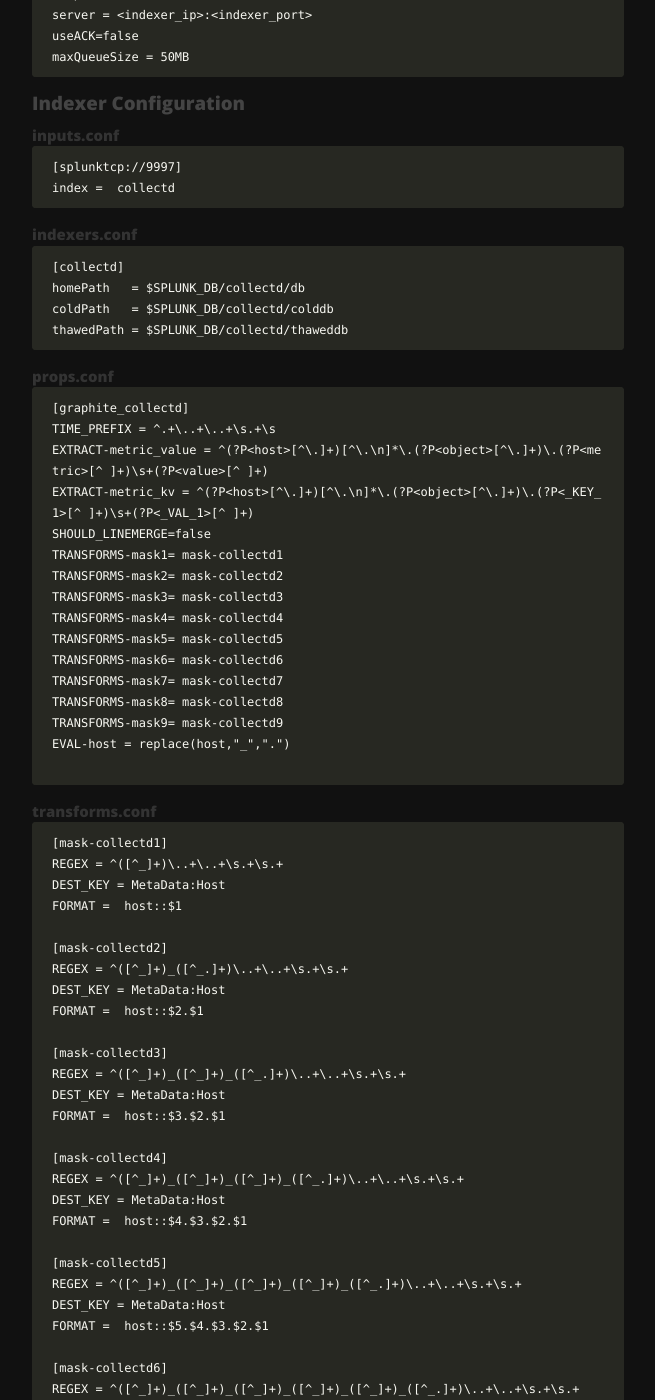
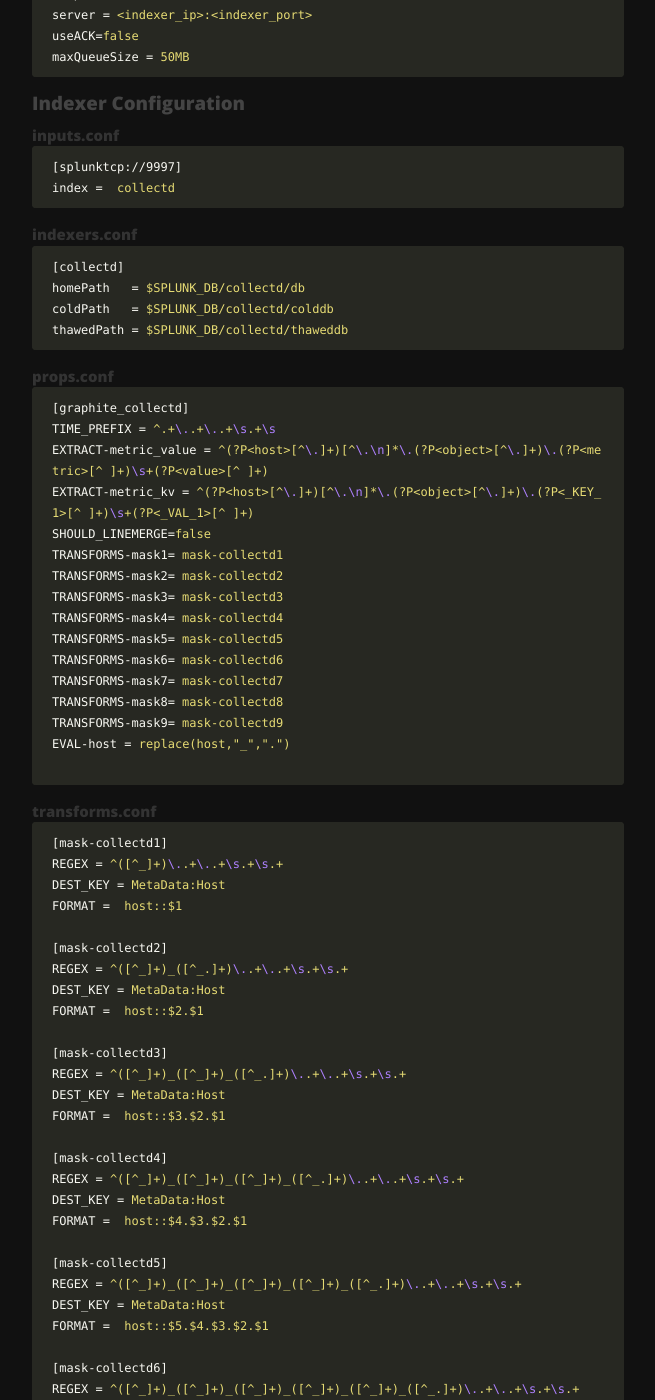
Before and after one commit to nasgoncalves/nasgoncalves.github.io, a Jekyll site: the page built from _posts/2018-01-13-performace-metrics-splunk.md, in a window 1280 px wide and 1400 px high, scrolled down 3814 px. Shown: the whole window, without its empty margins (312-967 px from the left). Built offline with Jekyll 4.4.1, drawn with Linux system fonts in a browser that asks for light colours; Markdown is read by kramdown in place of the engine named in the settings; some of the changed text lies outside the part shown.

Commit message:
Add ini highlight

````diff
--- a/_posts/2018-01-13-performace-metrics-splunk.md
+++ b/_posts/2018-01-13-performace-metrics-splunk.md
@@ -113,7 +113,7 @@ LoadPlugin write_http
 
 ### inputs.conf
 
-```
+```ini
 [http]
 port = 8088
 disabled = 0
@@ -129,7 +129,7 @@ outputgroup = INDEXER
 
 ### outputs.conf
 
-```
+```ini
 [indexAndForward]
 index = false
 
@@ -143,14 +143,14 @@ maxQueueSize = 50MB
 
 ### inputs.conf
 
-```
+```ini
 [splunktcp://9997]
 index =  collectd
 ```
 
 ### indexers.conf
 
-```
+```ini
 [collectd]
 datatype   = metric
 homePath   = $SPLUNK_DB/collectd/db
@@ -187,7 +187,7 @@ LoadPlugin write_graphite
 
 ### inputs.conf
 
-```
+```ini
 [tcp://9997]
 index = collectd
 sourcetype = graphite_collectd
@@ -196,7 +196,7 @@ outputgroup = INDEXER
 
 ### outputs.conf
 
-```
+```ini
 [indexAndForward]
 index = false
 
@@ -210,14 +210,14 @@ maxQueueSize = 50MB
 
 ### inputs.conf
 
-```
+```ini
 [splunktcp://9997]
 index =  collectd
 ```
 
 ### indexers.conf
 
-```
+```ini
 [collectd]
 homePath   = $SPLUNK_DB/collectd/db
 coldPath   = $SPLUNK_DB/collectd/colddb
@@ -226,7 +226,7 @@ thawedPath = $SPLUNK_DB/collectd/thaweddb
 
 ### props.conf
 
-```
+```ini
 [graphite_collectd]
 TIME_PREFIX = ^.+\..+\..+\s.+\s
 EXTRACT-metric_value = ^(?P<host>[^\.]+)[^\.\n]*\.(?P<object>[^\.]+)\.(?P<metric>[^ ]+)\s+(?P<value>[^ ]+)
@@ -247,7 +247,7 @@ EVAL-host = replace(host,"_",".")
 
 ### transforms.conf
 
-```
+```ini
 [mask-collectd1]
 REGEX = ^([^_]+)\..+\..+\s.+\s.+
 DEST_KEY = MetaData:Host
````
Also changed, not shown: 3 other files.
